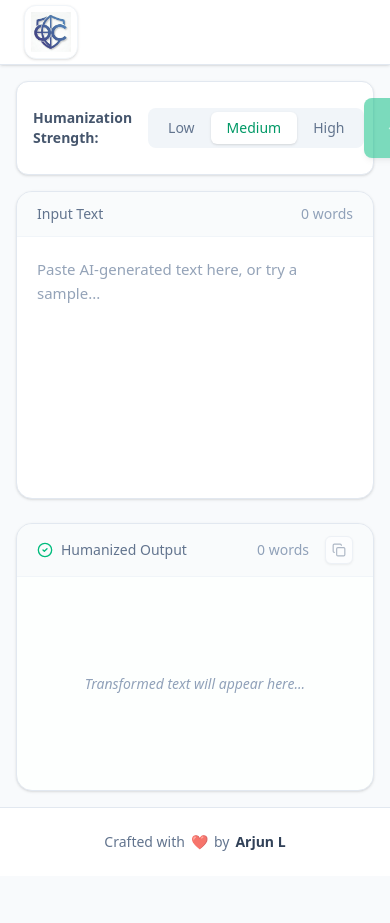
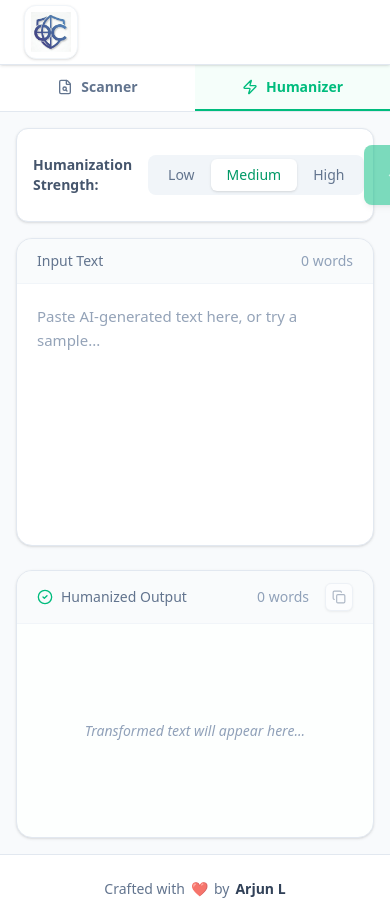
Before and after one commit to thearjunl/OriginCheck, a Next.js app: page / in a window 390 px wide. Shown: the top 923 px of the page. Before the commit the page ends 876 px from the top, so only its background shows below. Built offline with nearby package versions, Linux system fonts and the light colour scheme.

Commit message:
fix: add mobile navigation tabs visible on small screens (#7)

```diff
--- a/src/app/page.js
+++ b/src/app/page.js
@@ -7,6 +7,7 @@ import { Chart as ChartJS, ArcElement, Tooltip, Legend } from 'chart.js';
 import { Doughnut } from 'react-chartjs-2';
 import { cn } from '@/lib/utils';
 import ErrorToast from '@/components/ErrorToast';
+import MobileNav from '@/components/MobileNav';
 
 ChartJS.register(ArcElement, Tooltip, Legend);
 
@@ -259,6 +260,9 @@ export default function HomePage() {
           </div>
         </div>
       </nav>
+
+      {/* Mobile Tab Navigation */}
+      <MobileNav activeTab={activeTab} setActiveTab={setActiveTab} />
 
       {/* Main Container */}
       <main className="flex-1 w-full max-w-[1500px] mx-auto p-4 md:p-6 lg:p-8 flex flex-col gap-6">
--- /dev/null
+++ b/src/components/MobileNav.js
@@ -0,0 +1,33 @@
+'use client';
+
+import { FileSearch, Zap } from 'lucide-react';
+import { cn } from '@/lib/utils';
+
+export default function MobileNav({ activeTab, setActiveTab }) {
+  return (
+    <div className="md:hidden flex border-b border-slate-200 bg-white sticky top-16 z-40">
+      <button
+        onClick={() => setActiveTab('scanner')}
+        className={cn(
+          "flex-1 flex items-center justify-center gap-2 py-3 text-sm font-semibold transition-all border-b-2",
+          activeTab === 'scanner'
+            ? "text-indigo-600 border-indigo-600 bg-indigo-50/50"
+            : "text-slate-500 border-transparent hover:text-slate-700"
+        )}
+      >
+        <FileSearch size={16} /> Scanner
+      </button>
+      <button
+        onClick={() => setActiveTab('humanizer')}
+        className={cn(
+          "flex-1 flex items-center justify-center gap-2 py-3 text-sm font-semibold transition-all border-b-2",
+          activeTab === 'humanizer'
+            ? "text-emerald-500 border-emerald-500 bg-emerald-50/50"
+            : "text-slate-500 border-transparent hover:text-slate-700"
+        )}
+      >
+        <Zap size={16} /> Humanizer
+      </button>
+    </div>
+  );
+}
```
